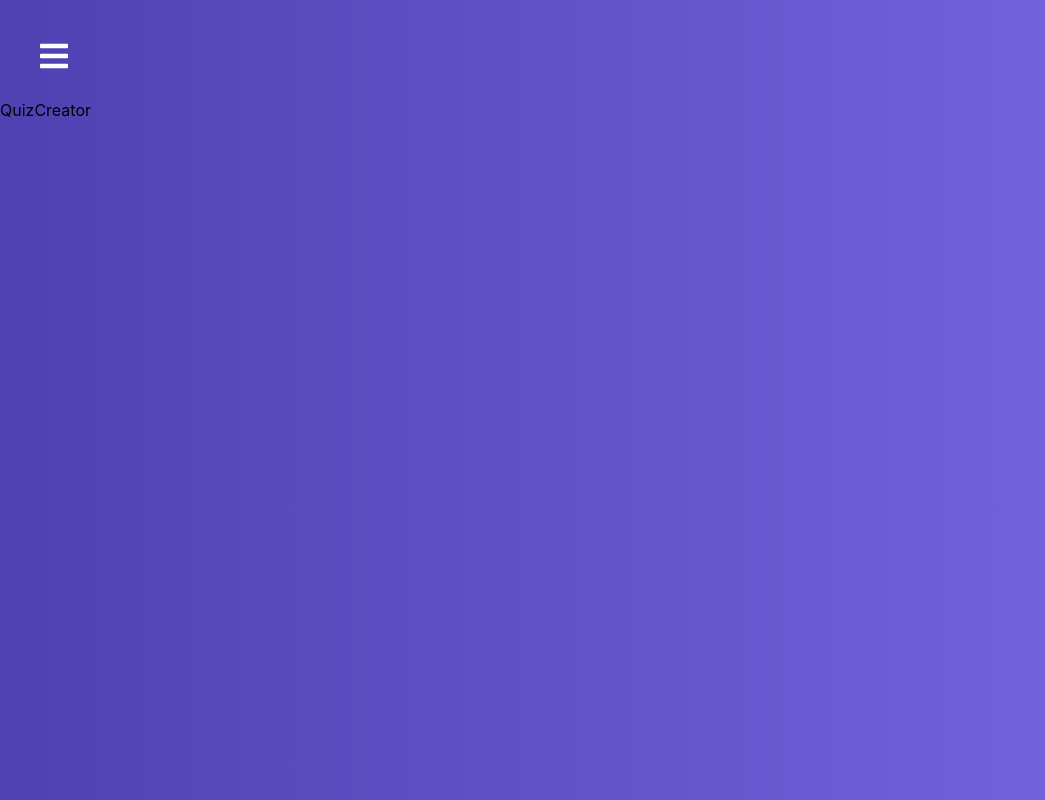
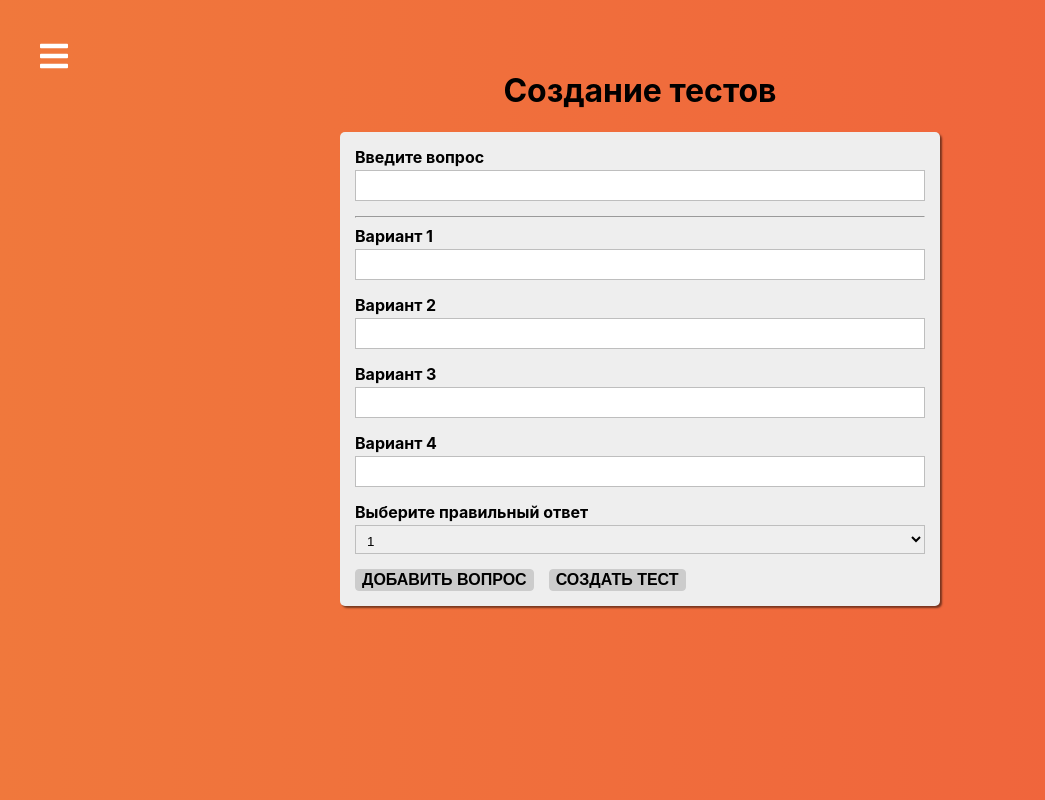
Before and after one commit to mcnic/react_learn, a React (Create React App) app: page /quiz-creator in a window 1280 px wide. Shown: the whole page, without its empty margins (0-1045 px from the left). Built offline with nearby package versions, Linux system fonts and the light colour scheme.

Commit message:
new UI elect, comp QuizCreator

```diff
--- a/src/components/UI/Input/Input.js
+++ b/src/components/UI/Input/Input.js
@@ -24,7 +24,6 @@
                 value={props.value}
                 onChange={props.onChange}
             />
-
             {
                 isInvalid(props)
                     ? <span>{props.valid || props.errorMessage}</span>
--- /dev/null
+++ b/src/components/UI/Select/Select.js
@@ -0,0 +1,28 @@
+import React from 'react'
+import classes from './Select.module.css'
+
+const Select = props => {
+    const htmlFor = `${props.label}-${Math.random()}`
+
+    return (
+        <div className={classes.Select}>
+            <label htmlFor={htmlFor}>{props.label}</label>
+            <select
+                id={htmlFor}
+                value={props.value}
+                onChange={props.onChange}
+            >
+                {props.options.map((option, index) =>
+                    <option
+                        key={option.value + index}
+                        value={option.value}
+                    >
+                        {option.text}
+                    </option>
+                )}
+            </select>
+        </div>
+    )
+}
+
+export default Select
--- /dev/null
+++ b/src/components/UI/Select/Select.module.css
@@ -0,0 +1,22 @@
+.Select {
+  margin-bottom: 15px;
+}
+
+.Select label {
+  margin-bottom: 3px;
+  padding: 0;
+  display: block;
+  font-weight: bold;
+}
+
+.Select select {
+  display: block;
+  box-sizing: border-box;
+  border: 1px solid #bebebe;
+  padding: 7px;
+  margin: 0 0 5px;
+  height: 29px;
+  width: 100%;
+  outline: none;
+  transition: all 300ms ease-in-out;
+}
--- a/src/containers/Auth/Auth.js
+++ b/src/containers/Auth/Auth.js
@@ -2,7 +2,7 @@
 import classes from './Auth.module.css'
 import Button from '../../components/UI/Button/Button'
 import Input from '../../components/UI/Input/Input'
-import is from 'is_js'
+import { validate } from '../../form/formFramework'
 
 export default class Auth extends Component {
     state = {
@@ -52,36 +52,12 @@
         const control = { ...formControls[controlName] }
         control.value = event.target.value
         control.touched = true
-        control.valid = this.validate(control.value, control.validation)
+        control.valid = validate(control.value, control.validation)
 
         formControls[controlName] = control
         const isFormValid = Object.keys(formControls).reduce((valid, key) => valid && formControls[key].valid, true)
 
         this.setState({ formControls, isFormValid })
-    }
-
-    validate(value, validation) {
-        if (!validation) {
-            return true
-        }
-
-        let isFormValid = true
-
-        if (validation.required === true) {
-            isFormValid = value.trim() !== '' && isFormValid
-        }
-
-        if (validation.email) {
-            // const re = /^(([^<>()[\]\\.,;:\s@"]+(\.[^<>()[\]\\.,;:\s@"]+)*)|(".+"))@((\[[0-9]{1,3}\.[0-9]{1,3}\.[0-9]{1,3}\.[0-9]{1,3}\])|(([a-zA-Z\-0-9]+\.)+[a-zA-Z]{2,}))$/;
-            // isFormValid = re.test(String(value).toLowerCase()) && isFormValid
-            isFormValid = is.email(value) && isFormValid
-        }
-
-        if (validation.minLength) {
-            isFormValid = value.length >= validation.minLength && isFormValid
-        }
-
-        return isFormValid
     }
 
     renderInputs() {
--- a/src/containers/QuizCreator/QuizCreator.js
+++ b/src/containers/QuizCreator/QuizCreator.js
@@ -1,11 +1,162 @@
 import React, { Component } from 'react'
 import classes from './QuizCreator.module.css'
+import Input from '../../components/UI/Input/Input'
+import Button from '../../components/UI/Button/Button'
+import Select from '../../components/UI/Select/Select'
+import { createControl, validate } from '../../form/formFramework'
+import Auxiliary from '../../hoc/Auxiliary/Auxiliary'
+
+function createOptionControl(number) {
+    return createControl({
+        label: `Вариант ${number}`,
+        errorMessage: 'Значение не может быть пустым',
+        id: number
+    }, { required: true })
+}
+
+function createFormControls() {
+    return {
+        question: createControl({
+            label: 'Введите вопрос',
+            errorMessage: 'Вопрос не может быть пустым'
+        }, { required: true }),
+        option1: createOptionControl(1),
+        option2: createOptionControl(2),
+        option3: createOptionControl(3),
+        option4: createOptionControl(4)
+    }
+}
 
 export default class QuizCreator extends Component {
+    state = {
+        quiz: [],
+        isFormValid: false,
+        formControls: createFormControls(),
+        rightAnswerId: 1
+    }
+
+    submitHandler = event => {
+        event.preventDefault()
+    }
+
+    selectChangeHandler = event => {
+        this.setState({
+            rightAnswerId: event.target.value
+        })
+    }
+
+    addQuestHandler = event => {
+        event.preventDefault()
+        const quiz = this.state.quiz.concat()
+        const index = quiz.length + 1
+        const { question, option1, option2, option3, option4 } = this.state.formControls
+        const questionItem = {
+            question: question.value,
+            id: index,
+            rightAnswerId: +this.state.rightAnswerId,
+            answers: [
+                { text: option1.value, id: option1.id },
+                { text: option2.value, id: option2.id },
+                { text: option3.value, id: option3.id },
+                { text: option4.value, id: option4.id }
+            ]
+        }
+
+        quiz.push(questionItem)
+        this.setState({
+            quiz,
+            isFormValid: false,
+            formControls: createFormControls(),
+            rightAnswerId: 1
+        })
+    }
+
+    createQuizHandler = event => {
+        event.preventDefault()
+        console.log(this.state.quiz)
+        //TODO: Server
+    }
+
+    inputChangeHandler = (value, controlName) => {
+        const formControls = { ...this.state.formControls }
+        const control = { ...formControls[controlName] }
+        control.value = value
+        control.touched = true
+        control.valid = validate(control.value, control.validation)
+
+        formControls[controlName] = control
+        const isFormValid = Object.keys(formControls).reduce((valid, key) => valid && formControls[key].valid, true)
+
+        this.setState({ formControls, isFormValid })
+    }
+
+    renderControls = () => {
+        return Object.keys(this.state.formControls).map((controlName, index) => {
+            const control = this.state.formControls[controlName]
+            return (
+                <Auxiliary key={controlName + index}>
+                    <Input
+                        // type={control.type}
+                        label={control.label}
+                        value={control.value}
+                        valid={control.valid}
+                        touched={control.touched}
+                        shouldValidate={!!control.validation}
+                        errorMessage={control.errorMessage}
+                        onChange={event => this.inputChangeHandler(event.target.value, controlName)}
+                    />
+
+                    { index === 0 ? <hr /> : null}
+                </Auxiliary>
+            )
+        }
+        )
+    }
+
     render() {
+        const select =
+            <Select
+                label='Выберите правильный ответ'
+                value={this.state.rightAnswerId}
+                onChange={this.selectChangeHandler}
+                options={[
+                    { text: 1, value: 1 },
+                    { text: 2, value: 2 },
+                    { text: 3, value: 3 },
+                    { text: 4, value: 4 },
+                ]}
+            />
+
+
         return (
             <div className={classes.QuizCreator}>
-                QuizCreator
+                <div>
+                    <h1>Создание тестов</h1>
+
+                    <form onSubmit={this.submitHandler}>
+                        {this.renderControls()}
+
+                        {select}
+
+                        <div>
+                            <Button
+                                type='primary'
+                                disabled={!this.state.isFormValid}
+                                onClick={this.addQuestHandler}
+                            >
+                                Добавить вопрос
+                            </Button>
+
+                            <Button
+                                type='success'
+                                disabled={this.state.quiz.length === 0}
+                                onClick={this.createQuizHandler}
+                            >
+                                Создать тест
+                            </Button>
+                        </div>
+                    </form>
+                </div>
             </div>
         )
     }
--- a/src/containers/QuizCreator/QuizCreator.module.css
+++ b/src/containers/QuizCreator/QuizCreator.module.css
@@ -1,8 +1,26 @@
 .QuizCreator {
   display: flex;
-  padding-top: 100px;
-  flex-direction: column;
+  padding-top: 50px;
+  justify-content: center;
+  /* flex-direction: column; */
   flex-grow: 1;
-  width: 100;
-  background: linear-gradient(90deg, #5041b2 0%, #7969e6 100%);
+  width: 100%;
+  background: linear-gradient(270deg, #f0613c 0%, #f0783c 100%);
 }
+
+.QuizCreator > div {
+  width: 100%;
+  max-width: 600px;
+  padding: 0 20px;
+}
+
+.QuizCreator h1 {
+  text-align: center;
+}
+
+.QuizCreator form {
+  background: #eee;
+  border-radius: 5px;
+  padding: 15px;
+  box-shadow: 2px 2px 2px rgba(0, 0, 0, 0.5);
+}
--- /dev/null
+++ b/src/form/formFramework.js
@@ -0,0 +1,36 @@
+import is from 'is_js'
+
+export function createControl(config, validation) {
+    return {
+        ...config,
+        validation,
+        isValid: !validation,
+        touched: false,
+        value: ''
+    }
+
+}
+
+export function validate(value, validation = null) {
+    if (!validation) {
+        return true
+    }
+
+    let isValid = true
+
+    if (validation.required === true) {
+        isValid = value.trim() !== '' && isValid
+    }
+
+    if (validation.email) {
+        // const re = /^(([^<>()[\]\\.,;:\s@"]+(\.[^<>()[\]\\.,;:\s@"]+)*)|(".+"))@((\[[0-9]{1,3}\.[0-9]{1,3}\.[0-9]{1,3}\.[0-9]{1,3}\])|(([a-zA-Z\-0-9]+\.)+[a-zA-Z]{2,}))$/;
+        // isValid = re.test(String(value).toLowerCase()) && isValid
+        isValid = is.email(value) && isValid
+    }
+
+    if (validation.minLength) {
+        isValid = value.length >= validation.minLength && isValid
+    }
+
+    return isValid
+}
--- /dev/null
+++ b/src/hoc/Auxiliary/Auxiliary.js
@@ -0,0 +1,3 @@
+const Auxiliary = props => props.children
+
+export default Auxiliary
--- a/src/hoc/Layout/Layout.module.css
+++ b/src/hoc/Layout/Layout.module.css
@@ -5,7 +5,6 @@
 }
 
 .Layout main {
-  /* justify-content: center; */
   display: flex;
   flex-direction: column;
   flex-grow: 1;
```
